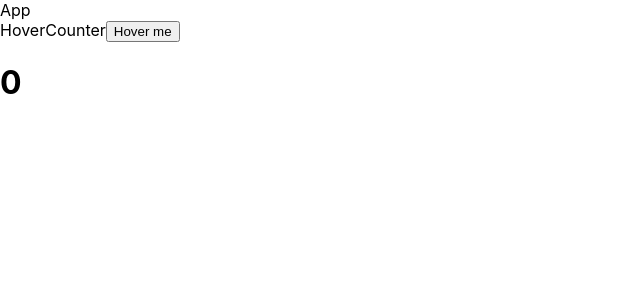
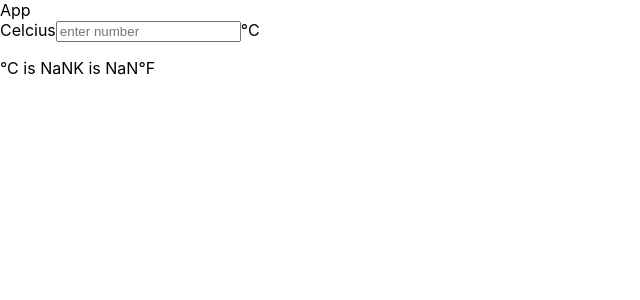
Before and after one commit to Jitendra-coder-max/react_interview, a React (Create React App) app: page / in a window 1280 px wide. Shown: the top 300 px of the page, without its empty margins (0-640 px from the left). Built offline with nearby package versions, Linux system fonts and the light colour scheme.

Commit message:
disable celcius file added

```diff
--- a/src/App.js
+++ b/src/App.js
@@ -442,13 +442,40 @@
 
 // export default App
 
+// import React from 'react'
+// import HoverCounter from './challenges/HoverCounter'
+
+// const App = () => {
+//   return (
+//     <div>App
+//       <HoverCounter />
+//     </div>
+//   )
+// }
+
+// export default App
+
+
+// import React from 'react'
+// import Disabled from './challenges/Disabled'
+// const App = () => {
+//   return (
+//     <div>App
+//       <Disabled />
+//     </div>
+//   )
+// }
+
+// export default App
+
+
 import React from 'react'
-import HoverCounter from './challenges/HoverCounter'
-
+import Celcius from './challenges/Celcius'
 const App = () => {
   return (
     <div>App
-      <HoverCounter />
+
+      <Celcius />
     </div>
   )
 }
--- /dev/null
+++ b/src/challenges/Celcius.js
@@ -0,0 +1,29 @@
+import React, { useState } from 'react'
+
+const Celcius = () => {
+
+    const [num, setNum] = useState();
+    const handleChange = (e) => {
+        setNum(parseInt(e.target.value))
+    }
+        const convertToKelvin = (num) => {
+            return parseFloat(num) + 273.15;
+          };
+
+          const converToFahrenheit = (num) => {
+            return  ( parseFloat(num)*9/5)+32
+          }
+
+
+
+
+  return (
+    <div>Celcius
+        <input  type="number" placeholder='enter number'  value={num} onChange={handleChange}/>°C
+        <br/>
+        <p>{num}°C is {convertToKelvin(num)}K is {converToFahrenheit(num)}°F</p>
+    </div>
+  )
+}
+
+export default Celcius
--- /dev/null
+++ b/src/challenges/Disabled.js
@@ -0,0 +1,16 @@
+import React, { useState } from 'react'
+
+const Disabled = () => {
+
+    const [ value, setValue] = useState('')
+  return (
+    <div>Disabled
+
+        <input type="text" placeholder='enter your name'  value={value} onChange={(e) => setValue(e.target.value)}/>
+        <button  disabled={value.length<3}> Click </button>
+        {value}
+    </div>
+  )
+}
+
+export default Disabled
```
